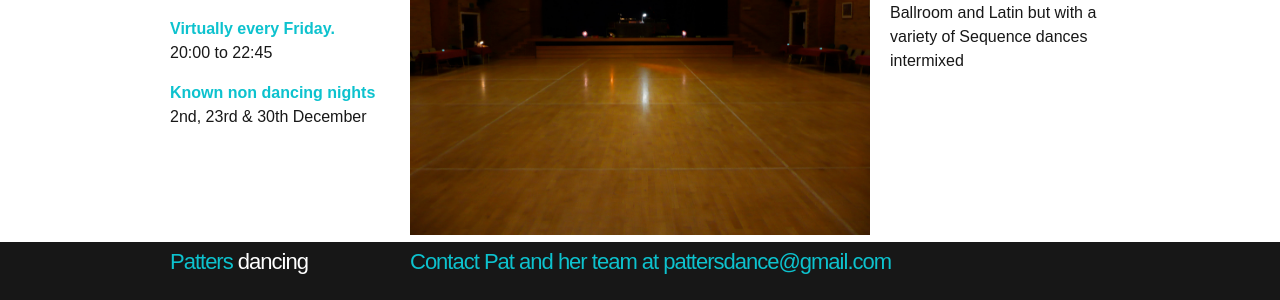
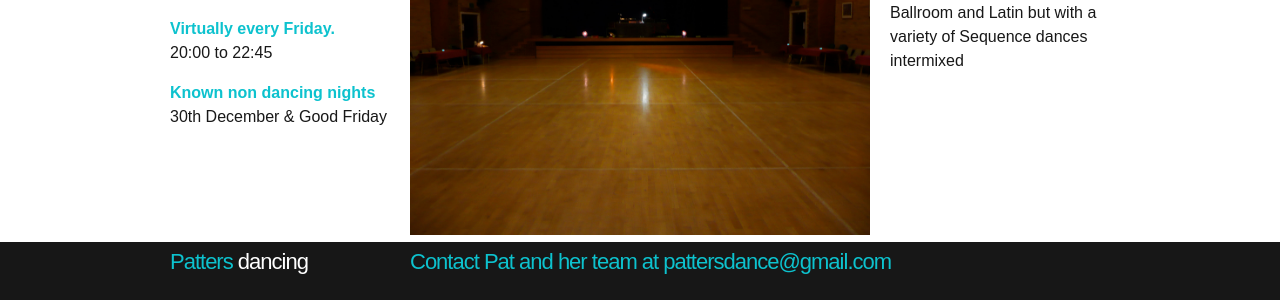
Before and after one commit to ramsayd/patters, a Jekyll site: the page built from 00_index.md, in a window 1280 px wide. Shown: the part 284-584 px from the top of the page. Built offline with Jekyll 4.4.1, drawn with Linux system fonts in a browser that asks for light colours.

Commit message:
Update 00_index.md

```diff
--- a/00_index.md
+++ b/00_index.md
@@ -13,7 +13,7 @@ permalink: "index.html"
       <dt class="heading-text">Virtually every Friday.</dt>
       <dt>20:00 to 22:45</dt>
       <dt class="heading-text non-dancing">Known non dancing nights</dt>
-            <dt>2nd, 23rd & 30th December</dt>
+            <dt> 30th December & Good Friday</dt>
     </dl>
   </dl>
 </article>
```
